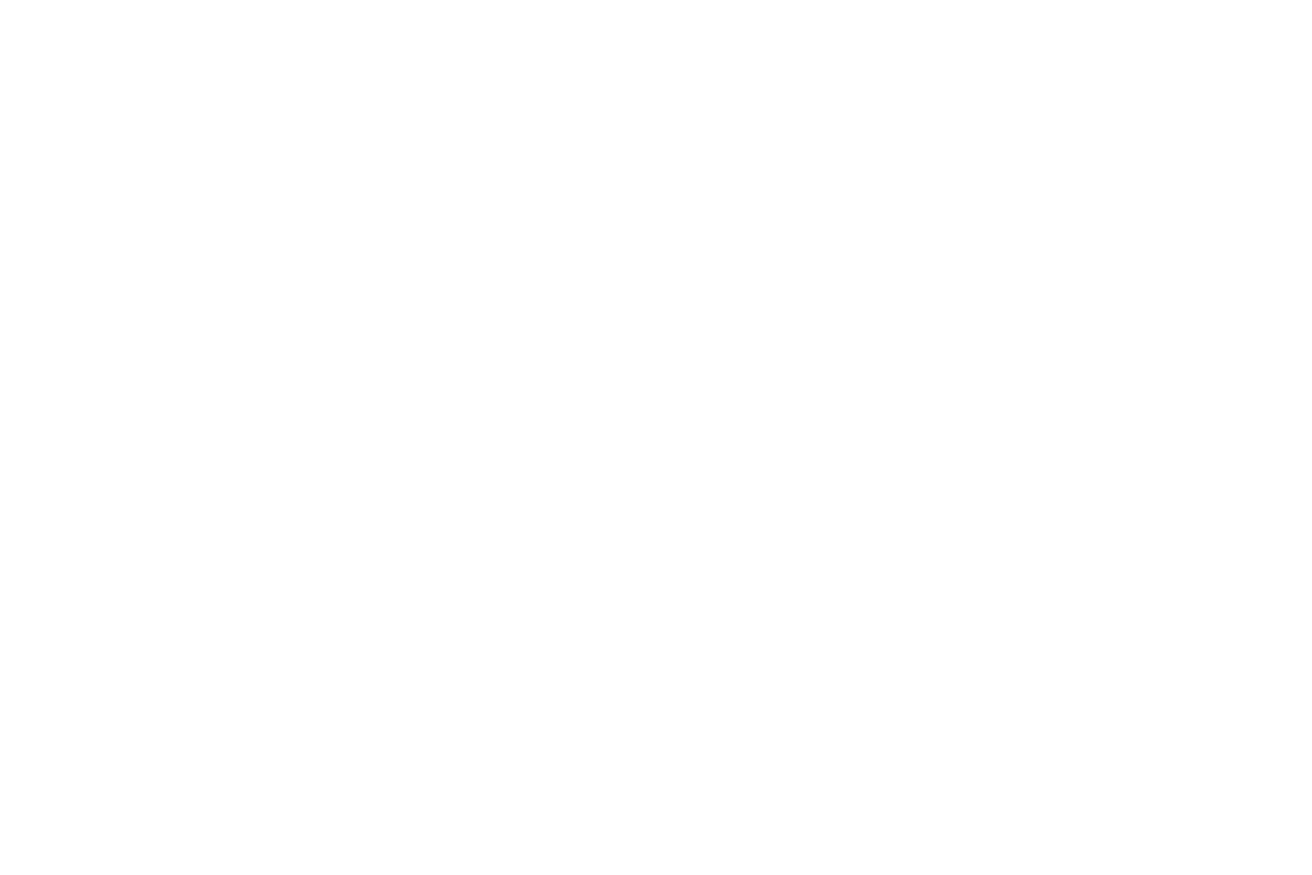
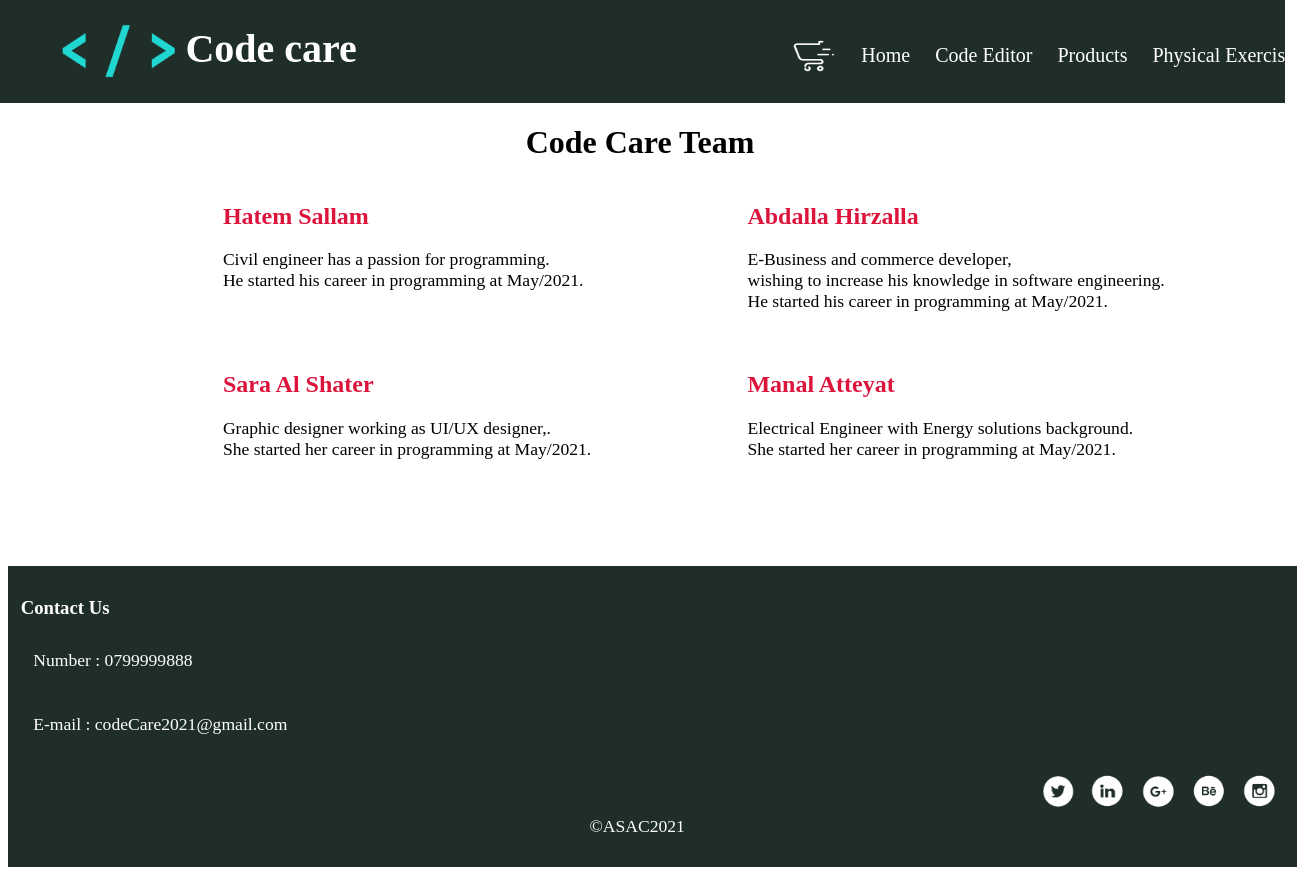
Before and after one commit to The-A-Team-2021/Code-Care, a plain HTML site: page about-us.html in a window 1280 px wide. Shown: the whole page, 1312 px wide, since content can reach past the window. Before the commit the page ends 800 px from the top, so only its background shows below. Drawn offline with Linux system fonts and the light colour scheme.

Commit message:
finalcss3

```diff
--- /dev/null
+++ b/CSS/aboutusstyle.css
@@ -0,0 +1,140 @@
+header {
+    background-color: #1F2E29;
+    color: white;
+    height: 120px;
+    width: 102%;
+    margin-top: -2%;
+    margin-left: -1%;
+    margin-right: -1%;
+
+}
+#logo {
+   height: 139px;
+    position: relative;
+    top: 5px;
+    right: 10%;
+}
+#cart {
+    position: relative;
+    left: 34%;
+    width: 50px;
+    bottom: 25px;
+    height: 35%;
+}
+header a img {
+    height: 80px;
+    margin: 20px;
+}
+ header a  :hover{
+    background-color: #BE1452;
+    border-radius: 10px;
+}
+header h2{
+    display: inline-block;
+    font-size: 40px;
+    position: relative;
+    left: 190px;
+    bottom: 60px;
+}
+nav{
+    display: inline-block;
+    font-size: 20px;
+    position: relative;
+    left: 30%;
+    bottom: 60px;
+}
+nav ul li {
+    display: inline-block;
+    padding: 10px;
+}
+nav ul li a{
+    text-decoration: none;
+    color: white;
+}
+ nav ul li  :hover{
+   background-color: #BE1452;
+   border-radius: 5px;
+   padding: 10px;
+}
+
+
+
+
+
+h1{
+
+    text-align: center;
+}
+#div1{
+    width: 50%;
+    float: left;
+
+}
+
+#div2{
+    width: 50%;
+    float: right;
+}
+
+#section1{
+    margin-left: 17%;
+    margin-bottom: 15%;
+}
+
+#div3{
+    width: 50%;
+    float: left;
+}
+
+#div4{
+    width: 50%;
+    float: right;
+}
+
+#section2{
+    margin-left: 17%;
+    margin-bottom: 32%;
+
+}
+
+h2{
+    color: crimson;
+}
+
+header h2{
+    color:white;
+}
+
+p{
+    font-size: 110%;
+}
+
+footer{
+    background-color: #1F2E29;
+    height: 40%;
+    bottom: 1%;
+    left: 2px;
+    top: 180%;
+    color: white;
+    width: 100%;
+    padding: 1%;
+    clear: both;
+}
+.imagesfooter{
+display: inline-flex;
+float: right;
+position: relative;
+bottom: 30%;
+}
+#p2,#p1{
+padding: 1%;
+margin-top: 1%;
+}
+#p3{
+text-align: center;
+margin-top: 4%;
+position: relative;
+bottom: 10%;
+left: 45%;
+display: inline-block;
+}
--- a/CSS/cartstyle.css
+++ b/CSS/cartstyle.css
@@ -161,7 +161,8 @@ div table tr td {
     #p3{
         text-align: center;
         margin-top: 4%;
-
+        position: relative;
         bottom: 10%;
-        left: 10%;
+        left: 45%;
+        display: inline-block;
     }
--- a/CSS/exersice.css
+++ b/CSS/exersice.css
@@ -109,12 +109,12 @@ footer{
 }
 
 #p3{
- text-align: center;
- margin-top: 4%;
-
- bottom: 10%;
- left: 10%;
- color: white;
+    text-align: center;
+    margin-top: 4%;
+    position: relative;
+    bottom: 10%;
+    left: 45%;
+    display: inline-block;
 
 }
 
@@ -175,3 +175,8 @@ footer{
     text-align: justify;
     color: black;
 }
+
+
+#title{
+    text-align: center;
+}
--- a/CSS/homestyle.css
+++ b/CSS/homestyle.css
@@ -10,19 +10,20 @@ header {
     margin-left: -1%;
     margin-right: -1%;
     position: fixed;
+    z-index: 1;
 }
 #logo {
    height: 139px;
     position: relative;
-    top: 0px;
+    top: 5px;
     right: 10%;
 }
 #cart {
     position: relative;
     left: 34%;
-    width: 4%;
+    width: 50px;
     bottom: 25px;
-    height: 45%;
+    height: 35%;
 }
 
 
@@ -32,8 +33,8 @@ header a img {
 }
 
 
-header a  :hover{
-    background-color: crimson;
+ header a  :hover{
+    background-color: #BE1452;
     border-radius: 10px;
 
 }
@@ -42,14 +43,14 @@ header h2{
     font-size: 40px;
     position: relative;
     left: 190px;
-    bottom: 64px;
+    bottom: 60px;
 }
 nav{
     display: inline-block;
     font-size: 20px;
     position: relative;
     left: 30%;
-    bottom: 70px;
+    bottom: 60px;
 
 }
 nav ul li {
@@ -65,9 +66,12 @@ nav ul li a{
 
 
 
-nav ul li  :hover{
-   background-color: crimson;
+ nav ul li  :hover{
+   background-color: #BE1452;
    border-radius: 5px;
+   padding: 10px;
+
+
 }
 
 
@@ -139,18 +143,123 @@ float: right;
     text-align: center;
     margin-top: 4%;
     position: relative;
-    bottom: 10%;
-    left: 10%;
+    bottom: 15%;
+    left: 45%;
+    display: inline-block;
+
 }
 
 button{
-    border-radius: 8px;
-    background-color: rgb(28, 87, 67);
+    background-color:  #BE1452;
+    border: none;
     color: white;
-    width: 30%;
-    height: 30px;
+    padding: 13px 15px;
+    text-align: center;
+    text-decoration: none;
+    display: inline-block;
+    font-size: 14px;
+    border-radius: 12px
 }
 
 button:hover{
-    background-color: crimson
+    background-color: #7E1038;
+    color: white;
 }
+
+
+
+* {box-sizing:border-box}
+
+/* Slideshow container */
+.slideshow-container {
+  max-width: 100%;
+  position: relative;
+  padding-left: 15%;
+  padding-top: 10%;
+}
+
+/* Hide the images by default */
+.mySlides {
+  display: none;
+}
+
+/* Next & previous buttons */
+.prev, .next {
+  cursor: pointer;
+  position: absolute;
+  top: 50%;
+  width: auto;
+  margin-top: -22px;
+  padding: 16px;
+  color: white;
+  font-weight: bold;
+  font-size: 18px;
+  transition: 0.6s ease;
+  border-radius: 0 3px 3px 0;
+  user-select: none;
+}
+
+/* Position the "next button" to the right */
+.next {
+  right: 0;
+  border-radius: 3px 0 0 3px;
+}
+
+/* On hover, add a black background color with a little bit see-through */
+.prev:hover, .next:hover {
+  background-color: rgba(0,0,0,0.8);
+}
+
+/* Caption text */
+.text {
+  color: #f2f2f2;
+  font-size: 15px;
+  padding: 8px 12px;
+  position: absolute;
+  bottom: 8px;
+  width: 100%;
+  text-align: center;
+}
+
+/* Number text (1/3 etc) */
+.numbertext {
+  color: #f2f2f2;
+  font-size: 12px;
+  padding: 8px 12px;
+  position: absolute;
+  top: 0;
+}
+
+/* The dots/bullets/indicators */
+.dot {
+  cursor: pointer;
+  height: 15px;
+  width: 15px;
+  margin: 0 2px;
+  background-color: #bbb;
+  border-radius: 50%;
+  display: inline-block;
+  transition: background-color 0.6s ease;
+}
+
+.active, .dot:hover {
+  background-color: #717171;
+}
+
+/* Fading animation */
+.fade {
+  -webkit-animation-name: fade;
+  -webkit-animation-duration: 1.5s;
+  animation-name: fade;
+  animation-duration: 1.5s;
+}
+
+@-webkit-keyframes fade {
+  from {opacity: .4}
+  to {opacity: 1}
+}
+
+@keyframes fade {
+  from {opacity: .4}
+  to {opacity: 1}
+}
--- a/CSS/style.css
+++ b/CSS/style.css
@@ -204,9 +204,10 @@ padding: 1%;
 margin-top: 1%;
 }
 #p3{
-text-align: center;
-margin-top: 4%;
-
-bottom: 10%;
-left: 10%;
+    text-align: center;
+    margin-top: 4%;
+    position: relative;
+    bottom: 10%;
+    left: 45%;
+    display: inline-block;
 }
--- a/CSS/styleeditor.css
+++ b/CSS/styleeditor.css
@@ -156,9 +156,10 @@ footer{
 }
 
 #p3{
- text-align: center;
- margin-top: 4%;
- position: relative;
- bottom: 10%;
- left: 10%;
+    text-align: center;
+    margin-top: 4%;
+    position: relative;
+    bottom: 10%;
+    left: 45%;
+    display: inline-block;
 }
--- a/about-us.html
+++ b/about-us.html
@@ -4,9 +4,75 @@
     <meta charset="UTF-8">
     <meta http-equiv="X-UA-Compatible" content="IE=edge">
     <meta name="viewport" content="width=device-width, initial-scale=1.0">
+
+    <link rel="stylesheet" href="CSS/aboutusstyle.css">
     <title>Code Care</title>
+
 </head>
 <body>
+    <header>
+        <h2>Code care</h2>
+        <img id="logo" src="img/logo.png" alt="logo">
+        <a href="cart.html"><img id="cart" src="img/cart icon-07.png" alt="small cart"></a>
+        <nav>
+            <ul>
+                <li><a href="index.html">Home</a></li>
+                <li><a href="codeeditor.html">Code Editor</a></li>
+                <li><a href="productlist.html">Products</a></li>
+                <li><a href="exercises.html">Physical Exercises</a></li>
+            </ul>
+        </nav>
+    </header>
+    <main>
+        <h1>Code Care Team</h1>
+        <section id="section1">
+        <div id="div1">
+            <h2>Hatem Sallam</h2>
+            <p>Civil engineer has a passion for programming.
+                <br>
+               He started his career in programming at May/2021.
+            </p>
+        </div>
+<div id="div2">
+    <h2>Abdalla Hirzalla</h2>
+    <p>E-Business and commerce developer,
+        <br>
+         wishing to increase his knowledge in software engineering.
+        <br>
+        He started his career in programming at May/2021.
+    </p>
 
+</div>
+</section>
+<section id="section2">
+    <div id="div3">
+        <h2>Sara Al Shater</h2>
+        <p>Graphic designer working as UI/UX designer,.
+            <br>
+            She started her career in programming at May/2021.
+        </p>
+    </div>
+<div id="div4">
+<h2>Manal Atteyat</h2>
+<p>Electrical Engineer with Energy solutions background.
+    <br>
+    She started her career in programming at May/2021.
+</p>
+
+</div>
+</section>
+
+    </main>
+    <footer>
+        <h3>Contact Us</h3>
+        <p id="p1"> Number : 0799999888</p>
+        <p id="p2"> E-mail : codeCare2021@gmail.com</p>
+        <img class="imagesfooter" src="img/socialmedia-icons-01.png" alt="instagram" width="4%">
+        <img class="imagesfooter" src="img/socialmedia-icons-02.png" width="4%" alt="bee">
+        <img class="imagesfooter" src="img/socialmedia-icons-03.png" width="4%" alt="google+">
+        <img class="imagesfooter" src="img/socialmedia-icons-04.png" width="4%" alt="Linkedin">
+        <img class="imagesfooter" src="img/socialmedia-icons-05.png" width="4%" alt="twitter">
+        <p id="p3">&copy;ASAC2021</p>
+    </footer>
 </body>
 </html>
```
Also changed, not shown: JS/home.js (added, +14 -0 lines), JS/product.js (+10 -0 lines), exercises.html (+4 -3 lines), index.html (+35 -2 lines), productlist.html (+3 -6 lines), img/Best-Programming-Languages-to-Start-Learning-Today.jpg (added), img/coding1.png (added), 1 other file.
